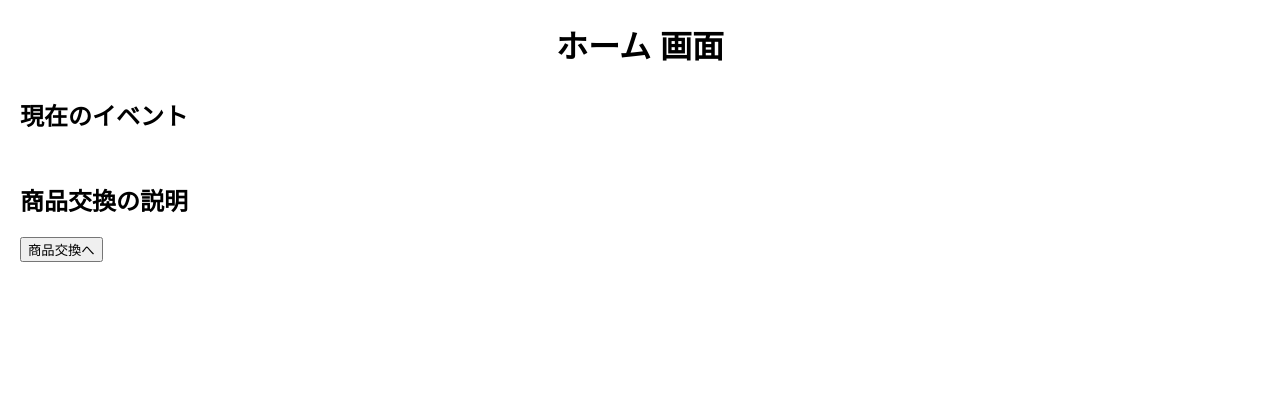
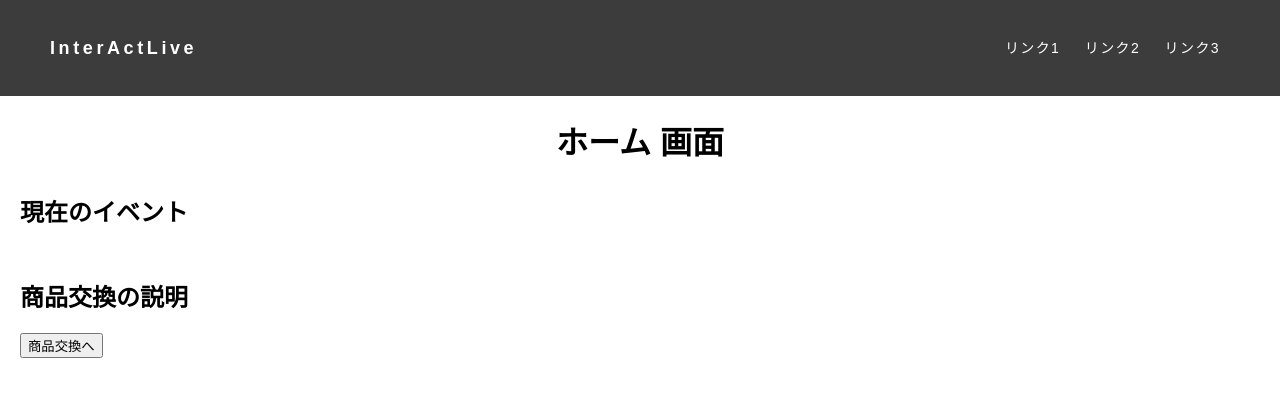
Before and after one commit to Sakauchi444/InterActLive, a Flask app: template templates/home.html in a window 1280 px wide. Shown: the top 397 px of the page. Run offline with Flask 3, Linux system fonts and the light colour scheme; the template is opened without the code that fills it, so the values that code supplies are empty.

Commit message:
add header

```diff
--- /dev/null
+++ b/static/css/header.css
@@ -0,0 +1,39 @@
+header {
+	display: flex;
+	align-items: center;
+	justify-content: space-between;
+	width: 100%;
+	line-height: 60px;
+	background: #3c3c3c;
+	vertical-align: middle;
+}
+/* ロゴ */
+header .logo {
+	padding: 0 50px;
+	font-size: 18px;
+  font-weight: bold;
+	color: #fff;
+	letter-spacing: .2em;
+}
+header .logo a {
+  color: #fff;
+  text-decoration: none;
+}
+/* メニュー */
+header ul {
+	padding: 0 50px;
+}
+header li {
+	display: inline-block;
+	padding: 0 10px;
+	font-size: 14px;
+	letter-spacing: .1em;
+}
+header li a {
+	color: #fff;
+  text-decoration: none;
+}
+/* メニューのリンクホバーで線 */
+header li a:hover {
+	text-decoration: underline;
+}
--- /dev/null
+++ b/templates/components/header.html
@@ -0,0 +1,8 @@
+<header>
+  <p class="logo"><a href="/">InterActLive</a></p>
+  <ul>
+    <li><a href="#!">リンク1</a></li>
+    <li><a href="#!">リンク2</a></li>
+    <li><a href="#!">リンク3</a></li>
+  </ul>
+  </header>
--- a/templates/home.html
+++ b/templates/home.html
@@ -7,6 +7,10 @@
             /* 全体のスタイル */
             body {
                 font-family: Arial, sans-serif;
+                margin: 0;
+            }
+
+            .view_wrapper {
                 margin: 20px;
             }
 
@@ -17,7 +21,6 @@
             h2 {
                 margin-top: 30px;
             }
-
             /* イベントの写真グリッド */
             .event-grid {
                 display: flex;
@@ -34,7 +37,6 @@
                 box-shadow: 0 2px 4px rgba(0, 0, 0, 0.1);
                 transition: filter 0.3s;
             }
-
             .event-image:hover {
                 filter: brightness(0.8);
             }
@@ -66,9 +68,17 @@
                 background-color: #45a049;
             }
         </style>
+        <!-- ヘッダーCSS -->
+        <link rel="stylesheet" href="/static/css/header.css">
     </head>
 
+
+
     <body>
+        {% include "./components/header.html" %}
+
+        {% block content %}
+        <div class="view_wrapper">
             <h1>ホーム 画面</h1>
 
             <h2>現在のイベント</h2>
@@ -84,6 +94,8 @@
             <p class="exchange-description">{{ exchange_description }}</p>
 
             <a href="/exchange"><button>商品交換へ</button></a>
+        </div>
+        {% endblock %}
     </body>
 
 </html>
```
Lines whose indentation alone changed are shown as unchanged.
